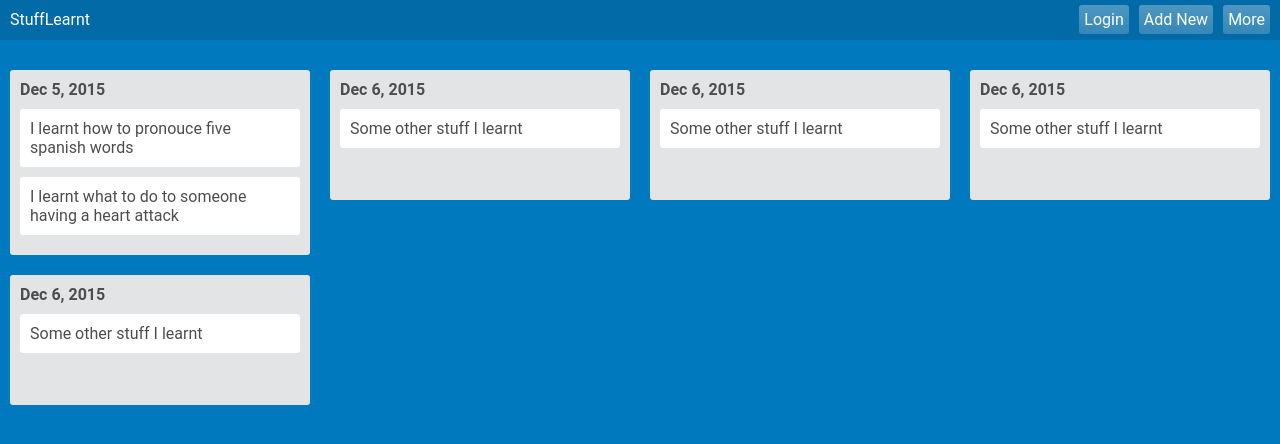
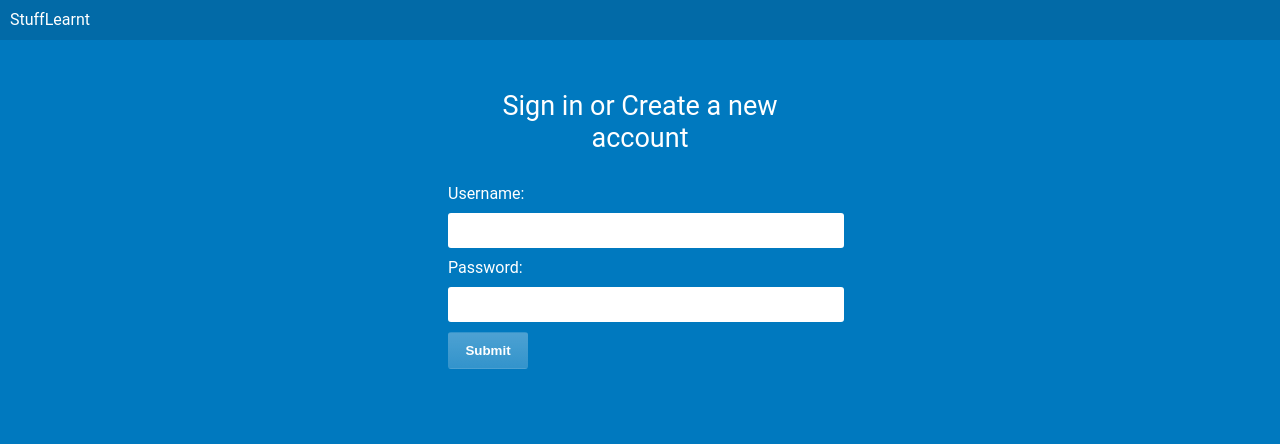
Before and after one commit to THEozmic/StuffLearnt, a React (Create React App) app: page / in a window 1280 px wide. Shown: the top 444 px of the page. Built offline with nearby package versions, Linux system fonts and the light colour scheme.

Commit message:
Add login logic

```diff
--- a/src/App.js
+++ b/src/App.js
@@ -6,18 +6,25 @@ import Day from './components/Day';
 export default class App extends React.Component {
     constructor () {
         super();
-        this.state = {
-            userName: null,
-            password: null
-        }
+        this.state = {username: null, password: null, isLoggedIn: false}
     }
 
     render () {
         return (
             <div className='app'>
-                <Navbar/>
-                <Day/>
+                <Navbar isLoggedIn={this.state.isLoggedIn} changeCredentials={this._changeCredentials.bind(this, {})}/>
+                <Day isLoggedIn={this.state.isLoggedIn}/>
             </div>
         )
     }
+
+    _changeCredentials({username, password}) {
+        // do Firebase check
+        let isValid = true;
+        if (isValid) {
+            this.setState({isLoggedIn: true, username, password});
+        } else {
+            this.setState({isLoggedIn: false});
+        }
+    }
 }
--- a/src/components/Day.js
+++ b/src/components/Day.js
@@ -13,6 +13,21 @@ export default class Day extends Component {
     }
 
     render () {
+        // this is for when user is not validated
+        if (!this.props.isLoggedIn) {
+            return (
+            <div className="days">
+                <div className="login-register-modal">
+                    <div className="form-heading">Sign in or Create a new account</div>
+                    <div className="form-label">Username:</div>
+                    <input type="text"/>
+                    <div className="form-label">Password:</div>
+                    <input type="password"/>
+                    <button className="submit-form">Submit</button>
+                </div>
+            </div>
+            )
+        }
 
         let stuff_learnt = this.state.stuff_learnt.map((day) => {
             console.log(day);
@@ -30,6 +45,7 @@ export default class Day extends Component {
         });
 
         return (
+
             <div className="days">
                 {stuff_learnt}
             </div>
--- a/src/components/Navbar.js
+++ b/src/components/Navbar.js
@@ -17,22 +17,30 @@ export default class Navbar extends Component {
         let menuItems = "";
         if (this.state.nav_menu_visible) {
             menuItems = (<div className='menu-items'>
-                            <div className='nav-btn' onClick={this._showModal.bind(this, 'logout')}>logout</div>
-                            <div className='nav-btn' onClick={this._showModal.bind(this, 'edit profile')}>edit profile</div>
-                            <div className='nav-btn' onClick={this._showModal.bind(this, 'about')}>about</div>
+                            <div className='nav-btn' onClick={this._toggleModal.bind(this, 'edit profile')}>edit profile</div>
+                            <div className='nav-btn' onClick={this._toggleModal.bind(this, 'about')}>about</div>
                         </div>);
         }
+
+        let navContent = "";
+        if (this.props.isLoggedIn == true) {
+            navContent = <div>
+                    <div className='nav-btn' onClick={this._toggleModal.bind(this, 'logout')}>logout</div>
+                    <div className='nav-btn' onClick={this._toggleModal.bind(this, 'add new')}>add new</div>
+                    <div className='nav-btn' onClick={this._nav_menu_toggle.bind(this)}>{this.state.menu_btn_text}</div>
+                    </div>
+        }
+
 
         return (
 
             <div className='navbar'>
                 <div className='nav-logo'>StuffLearnt</div>
                 <div className='nav-items'>
-                    <div className='nav-btn' onClick={this._showModal.bind(this, 'login')}>login</div>
-                    <div className='nav-btn' onClick={this._showModal.bind(this, 'add new')}>add new</div>
-                    <div className='nav-btn' onClick={this._nav_menu_toggle.bind(this)}>{this.state.menu_btn_text}</div>
-                    {menuItems}
+                    {navContent}
+                    {this.props.isLoggedIn == true ? menuItems : <div></div>}
                 </div>
+
 
             </div>
 
@@ -40,23 +48,23 @@ export default class Navbar extends Component {
         )
     }
 
-    _showModal (which_modal) {
+    _toggleModal (which_modal) {
 
         switch (which_modal) {
             case "logout":
-                this.setState({logout: true});
+                this.setState({logout: !this.state.logout});
                 break;
             case "add new":
-                this.setState({newStuff_modal_visible: true});
+                this.setState({newStuff_modal_visible: !this.state.newStuff_modal_visible});
                 break;
             case "edit profile":
-                this.setState({edit_profile_modal_visible: true});
+                this.setState({edit_profile_modal_visible: !this.state.edit_profile_modal_visible});
                 break;
             case "about":
-                this.setState({about_modal_visible: true});
+                this.setState({about_modal_visible: !this.state.about_modal_visible});
                 break;
             case "login":
-                this.setState({login_modal_visible: true});
+                this.setState({login_modal_visible: !this.state.login_modal_visible});
                 break;
             default:
                 console.log("Modal not found/Action not found");
--- a/src/css/Day.css
+++ b/src/css/Day.css
@@ -23,3 +23,65 @@
     margin: 10px 0px;
     border-radius: 3px;
 }
+
+.login-register-modal {
+    margin: 5px auto;
+    text-align: center;
+    width: 30%;
+    color: #fff;
+}
+
+.login-register-modal > input {
+    width: 100%;
+    padding: 5px;
+    margin: 10px 0px;
+    border-radius: 3px;
+    border: 1px solid transparent;
+    font-size: 20px;
+}
+
+.form-label {
+    text-align: initial;
+}
+
+.form-heading {
+    font-size: 27px;
+    margin: 30px;
+}
+
+.submit-form {
+    padding: 10px;
+    border-radius: 3px;
+    border: 1px solid transparent;
+    width: 80px;
+    float: left;
+    background: -webkit-linear-gradient(top,rgba(255,255,255,.3) 0,rgba(255,255,255,.2) 100%);
+    color: #fff;
+    font-weight: bolder;
+    cursor: pointer;
+}
+
+
+/*Responsive Styling*/
+
+@media (max-width: 768px) {
+    .login-register-modal {
+        width: 50%;
+    }
+}
+
+@media (max-width: 425px) {
+    .login-register-modal {
+        width: 70%;
+    }
+}
+
+@media (max-width: 320px) {
+    .login-register-modal {
+        width: 85%;
+    }
+
+    .form-heading {
+        font-size: 20px;
+    }
+}
```
